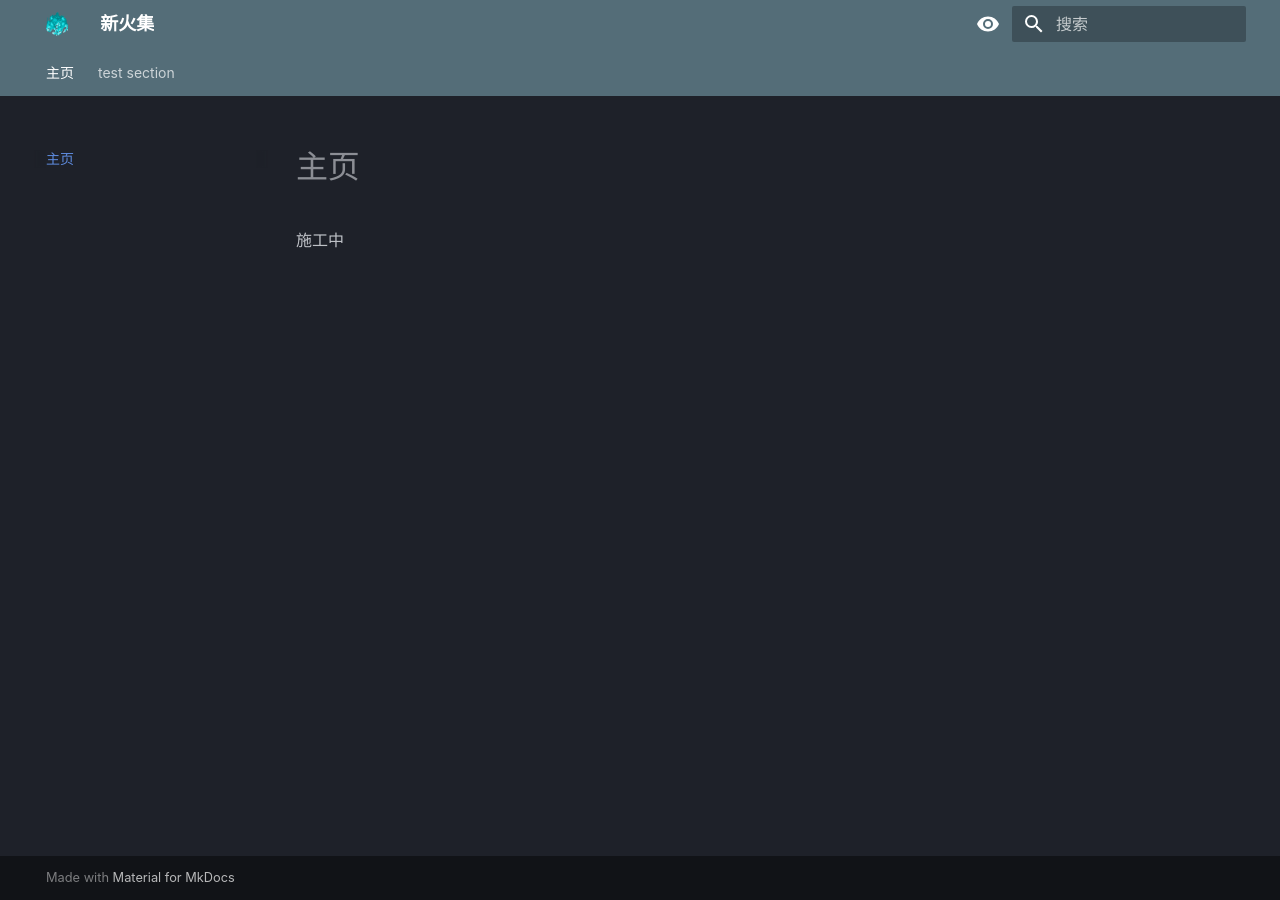
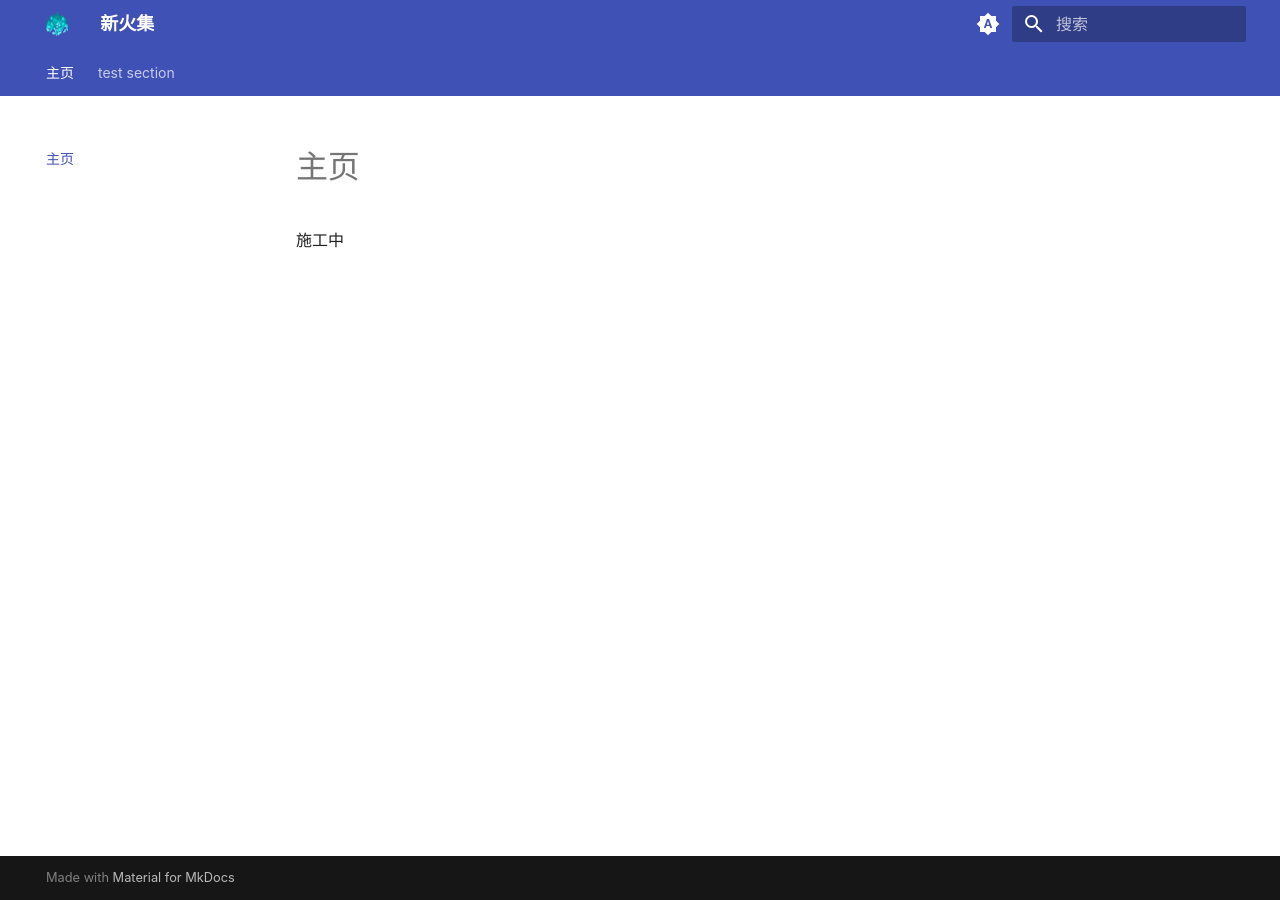
Before and after one commit to xinhuoji/xinhuoji, an MkDocs documentation site: the page built from docs/index.md, in a window 1280 px wide. Built offline with MkDocs 1.6.1 and Material for MkDocs 9.7.7, drawn with Linux system fonts in a browser that asks for light colours.

Commit message:
Test color auto switch

```diff
--- a/mkdocs.yml
+++ b/mkdocs.yml
@@ -12,18 +12,20 @@ theme:
     - navigation.prune
     - navigation.indexes
   palette:
-    - scheme: slate
+    - media: "(prefers-color-scheme)"
       toggle:
-        icon: material/eye
-        name: Dark mode
-      primary: blue grey
-      accent: deep blue
-    - scheme: default
+        icon: material/brightness-auto
+        name: Switch to light mode
+    - media: "(prefers-color-scheme: light)"
+      scheme: default
       toggle:
-        icon: material/eye-outline
-        name: Light mode
-      primary: blue grey
-      accent: light blue
+        icon: material/brightness-7
+        name: Switch to dark mode
+    - media: "(prefers-color-scheme: dark)"
+      scheme: slate
+      toggle:
+        icon: material/brightness-4
+        name: Switch to system preference
   favicon: logo.png
   logo: logo.png
   font: false
```
